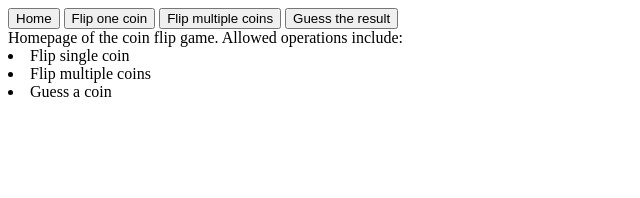
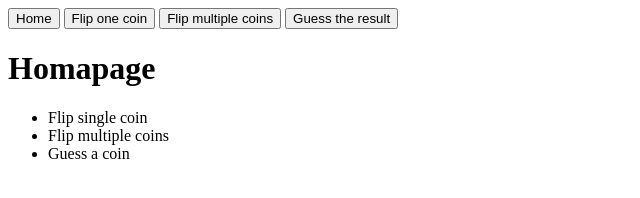
Before and after one commit to comp426-2022-spring/a05-William-0320, a website: page public/index.html in a window 1280 px wide. Shown: the whole page, without its empty margins (0-640 px from the left). Drawn offline with Linux system fonts and the light colour scheme.

Commit message:
Changed home div

```diff
--- a/public/index.html
+++ b/public/index.html
@@ -35,17 +35,21 @@
     <button id="guessnav">Guess the result</button>
   </nav>
   <!--The home page of the web-->
-  <div id="home">Homepage of the coin flip game. Allowed operations include:
-    <li>Flip single coin</li>
-    <li>Flip multiple coins</li>
-    <li>Guess a coin</li>
+  <div id="home" calss="active">
+    <h1>Homapage</h1>
+    <ul>
+      <li>Flip single coin</li>
+      <li>Flip multiple coins</li>
+      <li>Guess a coin</li>
+    </ul>
+
   </div>
 
   <!--The single flip page-->
   <div id="single" class="hidden">
     <button onclick="singleFlip()">Single Flip</button>
-    <p id = "Result"></p>
-    <img id = "singleresultimg" src = "/assets/img/coin.png">
+    <p id="Result"></p>
+    <img id="singleresultimg" src="/assets/img/coin.png">
   </div>
   <div id="multi" class="hidden">
 
--- a/public/main.js
+++ b/public/main.js
@@ -20,6 +20,7 @@ function singleFlip(){
     });
 
 }
+
 // Flip multiple coins and show coin images in table as well as summary results
 // Enter number and press button to activate coin flip series
 
```
